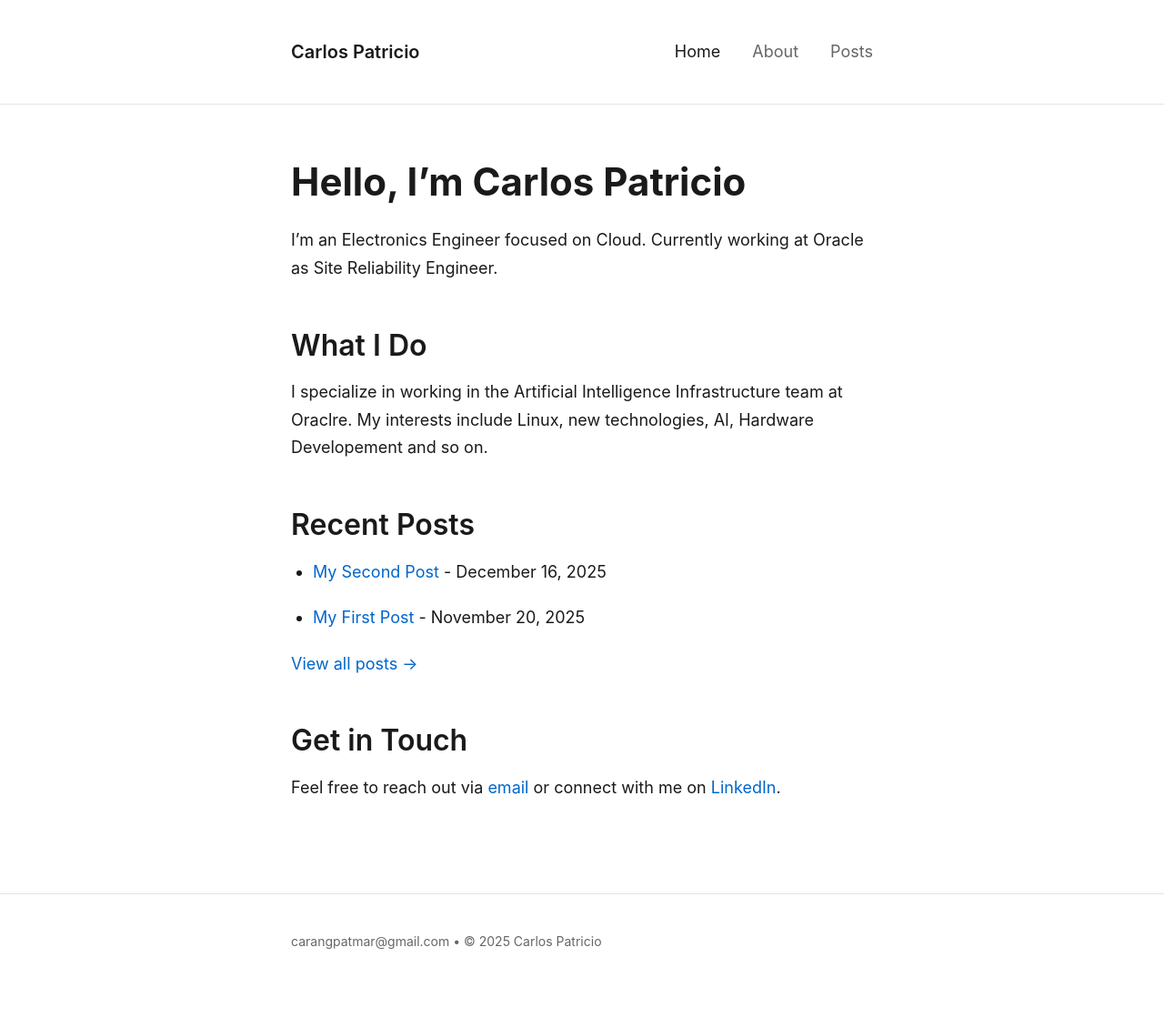
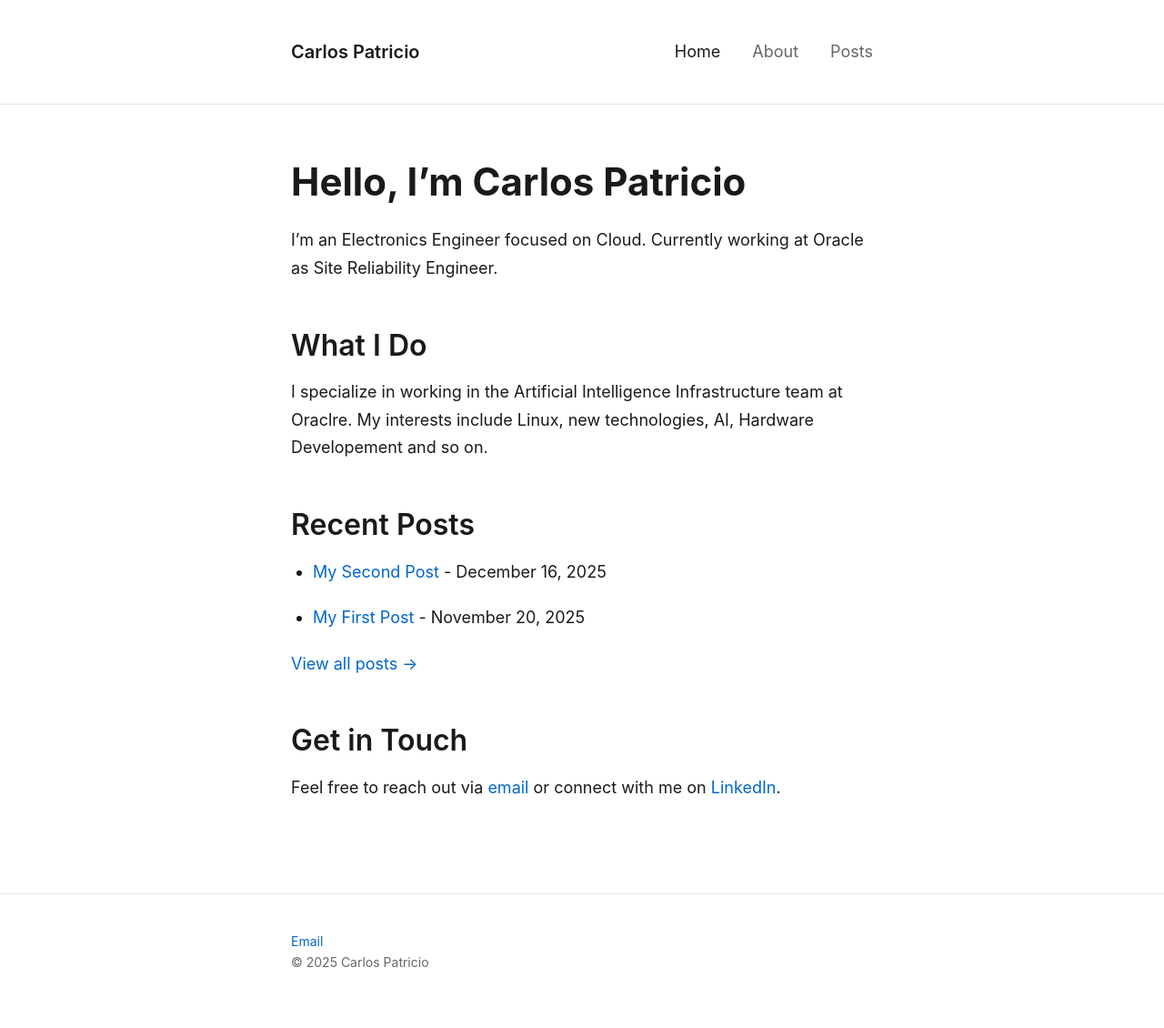
Before and after one commit to capatric/capatric.github.io, a Jekyll site: the page built from index.md, in a window 1280 px wide. Shown: the whole page at 91% size. Built offline with Jekyll 4.4.1, drawn with Linux system fonts in a browser that asks for light colours; before the commit the page ends 1106 px from its top, so only the background shows below that.

Commit message:
footer modified

```diff
--- a/_layouts/default.html
+++ b/_layouts/default.html
@@ -22,10 +22,25 @@
     <main class="container">
         {{ content }}
     </main>
+<footer class="footer">
+        <div class="container">
+            <!-- Social Links Group -->
+            <div class="footer-links">
+                {% if site.email %}
+                <a href="mailto:{{ site.email }}" target="_blank">Email</a>
+                {% endif %}
 
-    <footer class="footer">
-        <div class="container">
-            <p>{{ site.email }} • © {{ site.time | date: '%Y' }} {{ site.title }}</p>
+                {% if site.github_username %}
+                <a href="https://github.com/{{ site.github_username }}" target="_blank">GitHub</a>
+                {% endif %}
+
+                {% if site.linkedin_username %}
+                <a href="https://linkedin.com/in/{{ site.linkedin_username }}" target="_blank">LinkedIn</a>
+                {% endif %}
+            </div>
+
+            <!-- Copyright -->
+            <p class="copyright">© {{ site.time | date: '%Y' }} {{ site.title }}</p>
         </div>
     </footer>
 </body>
```
